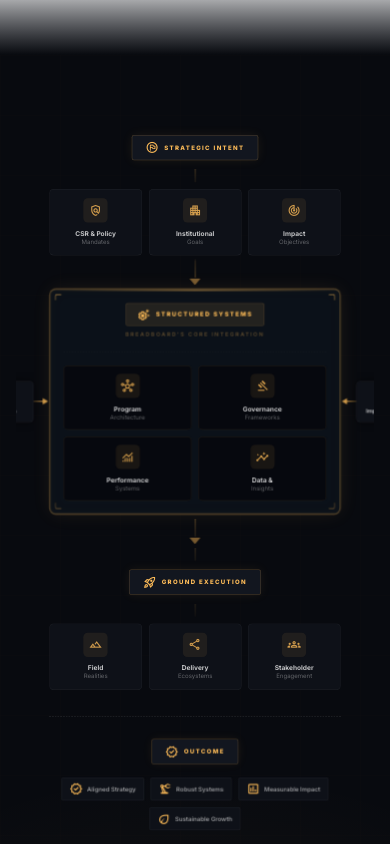
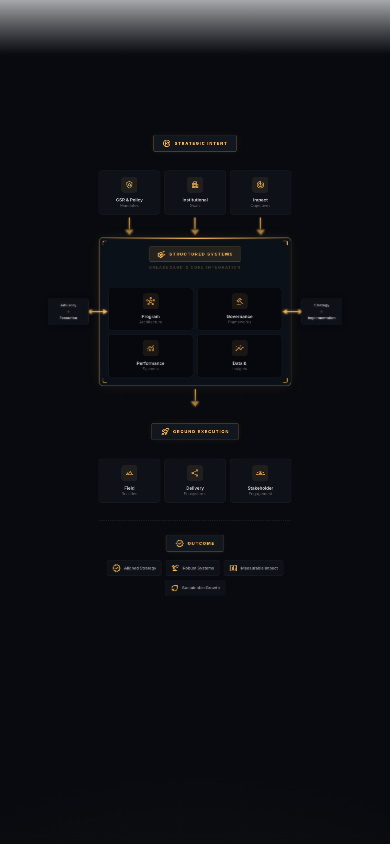
Before and after one commit to asherevolved/breadboard, a React (Vite) app in the folder breadboard-app/: page / in a window 390 px wide. Shown: the part 4580-5424 px from the top of the page. Built offline with nearby package versions, Linux system fonts and the light colour scheme.

Commit message:
Improve alignment model arrows and iPhone rendering

```diff
--- a/breadboard-app/src/index.css
+++ b/breadboard-app/src/index.css
@@ -205,6 +205,88 @@
   transform: scale(1.08);
 }
 
+/* iPhone-first scaling for the alignment diagram */
+.diagram-scale {
+  transform-origin: top center;
+  will-change: transform;
+}
+
+/* High-contrast arrows for iOS */
+.diagram-arrow-vert {
+  width: 3px;
+  background: linear-gradient(to bottom, rgba(255, 189, 89, 0.95), rgba(255, 189, 89, 0.7));
+  border-radius: 2px;
+  box-shadow: 0 0 6px rgba(255, 189, 89, 0.5);
+}
+
+.diagram-arrow-line {
+  height: 4px;
+  background: linear-gradient(to right, rgba(255, 189, 89, 0.9), rgba(255, 189, 89, 1));
+  border-radius: 2px;
+  box-shadow: 0 0 6px rgba(255, 189, 89, 0.5);
+}
+
+.diagram-arrowhead {
+  filter: drop-shadow(0 0 4px rgba(255, 189, 89, 0.6));
+  will-change: transform;
+  transform: translateZ(0);
+}
+
+@media (max-width: 360px) {
+  .diagram-scale {
+    transform: scale(0.60);
+    min-height: 1600px;
+  }
+}
+
+@media (min-width: 361px) and (max-width: 375px) {
+  .diagram-scale {
+    transform: scale(0.62);
+    min-height: 1600px;
+  }
+}
+
+@media (min-width: 376px) and (max-width: 390px) {
+  .diagram-scale {
+    transform: scale(0.66);
+    min-height: 1500px;
+  }
+}
+
+@media (min-width: 391px) and (max-width: 414px) {
+  .diagram-scale {
+    transform: scale(0.70);
+    min-height: 1500px;
+  }
+}
+
+@media (min-width: 415px) and (max-width: 428px) {
+  .diagram-scale {
+    transform: scale(0.74);
+    min-height: 1450px;
+  }
+}
+
+@media (min-width: 429px) and (max-width: 480px) {
+  .diagram-scale {
+    transform: scale(0.80);
+    min-height: 1400px;
+  }
+}
+
+@media (min-width: 481px) and (max-width: 640px) {
+  .diagram-scale {
+    transform: scale(0.90);
+    min-height: 1300px;
+  }
+}
+
+@media (min-width: 641px) {
+  .diagram-scale {
+    transform: none;
+  }
+}
+
 /* ── Alignment Model animations ── */
 @keyframes flow-down {
   0% {
--- a/breadboard-app/src/pages/Home.jsx
+++ b/breadboard-app/src/pages/Home.jsx
@@ -228,7 +228,7 @@ export default function Home() {
                     {/* ══════════════ DIAGRAM ══════════════ */}
                     <div className="w-full overflow-x-auto pb-8 pt-4 custom-scrollbar">
                         <div className="flex justify-center max-sm:scale-[0.55] max-sm:origin-top max-sm:min-h-[1800px]">
-                        <div className="max-w-4xl mx-auto relative px-[160px] lg:px-[180px] min-w-[850px] md:min-w-[900px]">
+                        <div className="max-w-4xl mx-auto relative px-[160px] lg:px-[180px] min-w-[850px] md:min-w-[900px] overflow-visible diagram-scale">
 
                         {/* ────────────────────────────────────
                             TIER 1 — STRATEGIC INTENT
@@ -269,14 +269,17 @@ export default function Home() {
                             </div>
                         </div>
 
-                        {/* ── ANIMATED CONNECTOR 1 → 2 ── */}
-                        <div className={`flex justify-center my-2 ${alignInView ? 'animate-fade-in delay-500' : 'opacity-0'}`}>
-                            <div className="flex flex-col items-center gap-0">
-                                <div className="w-px h-8 bg-gradient-to-b from-primary/30 to-primary/60"></div>
-                                <svg className="animate-arrow-pulse" width="20" height="12" viewBox="0 0 20 12" fill="none">
-                                    <path d="M10 12L0 0H20L10 12Z" fill="rgba(255,189,89,0.7)" />
-                                </svg>
-                            </div>
+                        <div className={`grid grid-cols-3 gap-3 my-2 ${alignInView ? 'animate-fade-in delay-500' : 'opacity-0'}`}>
+                            {[0,1,2].map((i) => (
+                                <div key={i} className="flex justify-center">
+                                    <div className="flex flex-col items-center gap-0">
+                                        <div className="diagram-arrow-vert h-8"></div>
+                                        <svg className="animate-arrow-pulse diagram-arrowhead" width="24" height="14" viewBox="0 0 20 12" fill="none" aria-hidden="true">
+                                            <path d="M10 12L0 0H20L10 12Z" fill="#ffbd59" />
+                                        </svg>
+                                    </div>
+                                </div>
+                            ))}
                         </div>
 
                         {/* ────────────────────────────────────
@@ -285,28 +288,34 @@ export default function Home() {
                         <div className={`relative ${alignInView ? 'animate-fade-up delay-550' : 'opacity-0'}`}>
 
                             {/* ← LEFT: Advisory + Execution */}
-                            <div className={`flex absolute -left-[140px] top-1/2 -translate-y-1/2 items-center w-[140px] ${alignInView ? 'animate-slide-from-left delay-700' : 'opacity-0'}`}>
+                            <div className={`flex absolute -left-[140px] top-1/2 -translate-y-1/2 items-center w-[160px] z-20 pointer-events-none ${alignInView ? 'animate-slide-from-left delay-700' : 'opacity-0'}`}>
                                 <div className="flex flex-col items-center p-3 bg-[#0e1118] border border-white/[0.07] rounded-lg w-28 shrink-0 text-center relative z-10"
                                     style={{ boxShadow: '0 0 15px rgba(0,0,0,0.5)' }}>
                                     <p className="text-[10px] font-bold text-white/70 leading-snug">Advisory</p>
                                     <p className="text-[18px] leading-none text-primary/30 my-0.5">+</p>
                                     <p className="text-[10px] font-bold text-white/70 leading-snug">Execution</p>
                                 </div>
-                                <div className="flex items-center w-[28px] shrink-0 -ml-0.5 z-0">
-                                    <div className="flex-1 h-[2px] bg-gradient-to-r from-primary/30 to-primary/80 rounded-l"></div>
-                                    <svg width="10" height="12" viewBox="0 0 10 12" fill="none" className="shrink-0 -ml-px">
-                                        <path d="M10 6L0 0V12L10 6Z" fill="rgba(255,189,89,0.8)" />
+                                <div className="flex items-center w-[56px] shrink-0 -ml-1 z-0">
+                                    <svg width="12" height="14" viewBox="0 0 10 12" fill="none" className="shrink-0 -mr-1 diagram-arrowhead" aria-hidden="true">
+                                        <path d="M0 6L10 0V12L0 6Z" fill="#ffbd59" />
+                                    </svg>
+                                    <div className="flex-1 diagram-arrow-line"></div>
+                                    <svg width="12" height="14" viewBox="0 0 10 12" fill="none" className="shrink-0 -ml-1 diagram-arrowhead" aria-hidden="true">
+                                        <path d="M10 6L0 0V12L10 6Z" fill="#ffbd59" />
                                     </svg>
                                 </div>
                             </div>
 
                             {/* → RIGHT: Strategy + Implementation */}
-                            <div className={`flex absolute -right-[140px] top-1/2 -translate-y-1/2 items-center w-[140px] justify-end ${alignInView ? 'animate-slide-from-right delay-700' : 'opacity-0'}`}>
-                                <div className="flex items-center w-[28px] shrink-0 -mr-0.5 z-0">
-                                    <svg width="10" height="12" viewBox="0 0 10 12" fill="none" className="shrink-0 -mr-px">
-                                        <path d="M0 6L10 0V12L0 6Z" fill="rgba(255,189,89,0.8)" />
+                            <div className={`flex absolute -right-[140px] top-1/2 -translate-y-1/2 items-center w-[160px] justify-end z-20 pointer-events-none ${alignInView ? 'animate-slide-from-right delay-700' : 'opacity-0'}`}>
+                                <div className="flex items-center w-[56px] shrink-0 -mr-1 z-0">
+                                    <svg width="12" height="14" viewBox="0 0 10 12" fill="none" className="shrink-0 -mr-1 diagram-arrowhead" aria-hidden="true">
+                                        <path d="M0 6L10 0V12L0 6Z" fill="#ffbd59" />
                                     </svg>
-                                    <div className="flex-1 h-[2px] bg-gradient-to-l from-primary/30 to-primary/80 rounded-r"></div>
+                                    <div className="flex-1 diagram-arrow-line"></div>
+                                    <svg width="12" height="14" viewBox="0 0 10 12" fill="none" className="shrink-0 -ml-1 diagram-arrowhead" aria-hidden="true">
+                                        <path d="M10 6L0 0V12L10 6Z" fill="#ffbd59" />
+                                    </svg>
                                 </div>
                                 <div className="flex flex-col items-center p-3 bg-[#0e1118] border border-white/[0.07] rounded-lg w-28 shrink-0 text-center relative z-10"
                                     style={{ boxShadow: '0 0 15px rgba(0,0,0,0.5)' }}>
@@ -320,12 +329,12 @@ export default function Home() {
                             <div className={`relative bg-[#0b1119] border-2 border-primary/35 rounded-xl overflow-hidden ${alignInView ? 'animate-glow-pulse' : ''}`}
                                 style={{ boxShadow: '0 0 60px rgba(255,189,89,0.08), inset 0 1px 0 rgba(255,189,89,0.1)' }}>
                                 {/* Top accent line */}
-                                <div className="absolute top-0 left-0 w-full h-[2px] bg-gradient-to-r from-transparent via-primary/70 to-transparent"></div>
+                                <div className="absolute top-0 left-0 w-full h-[3px] bg-gradient-to-r from-transparent via-primary to-transparent"></div>
                                 {/* Top-left/right corner marks */}
-                                <div className="absolute top-2 left-2 w-3 h-3 border-l-2 border-t-2 border-primary/50 rounded-tl"></div>
-                                <div className="absolute top-2 right-2 w-3 h-3 border-r-2 border-t-2 border-primary/50 rounded-tr"></div>
-                                <div className="absolute bottom-2 left-2 w-3 h-3 border-l-2 border-b-2 border-primary/30 rounded-bl"></div>
-                                <div className="absolute bottom-2 right-2 w-3 h-3 border-r-2 border-b-2 border-primary/30 rounded-br"></div>
+                                <div className="absolute top-2 left-2 w-3 h-3 border-l-2 border-t-2 border-primary rounded-tl"></div>
+                                <div className="absolute top-2 right-2 w-3 h-3 border-r-2 border-t-2 border-primary rounded-tr"></div>
+                                <div className="absolute bottom-2 left-2 w-3 h-3 border-l-2 border-b-2 border-primary/80 rounded-bl"></div>
+                                <div className="absolute bottom-2 right-2 w-3 h-3 border-r-2 border-b-2 border-primary/80 rounded-br"></div>
 
                                 <div className="p-6 md:p-8">
                                     {/* Header */}
@@ -367,9 +376,9 @@ export default function Home() {
                         {/* ── ANIMATED CONNECTOR 2 → 3 ── */}
                         <div className={`flex justify-center my-2 ${alignInView ? 'animate-fade-in delay-1000' : 'opacity-0'}`}>
                             <div className="flex flex-col items-center">
-                                <div className="w-px h-8 bg-gradient-to-b from-primary/60 to-primary/30"></div>
-                                <svg className="animate-arrow-pulse" style={{ animationDelay: '0.8s' }} width="20" height="12" viewBox="0 0 20 12" fill="none">
-                                    <path d="M10 12L0 0H20L10 12Z" fill="rgba(255,189,89,0.7)" />
+                                <div className="diagram-arrow-vert h-8"></div>
+                                <svg className="animate-arrow-pulse diagram-arrowhead" style={{ animationDelay: '0.8s' }} width="24" height="14" viewBox="0 0 20 12" fill="none" aria-hidden="true">
+                                    <path d="M10 12L0 0H20L10 12Z" fill="#ffbd59" />
                                 </svg>
                             </div>
                         </div>
```
